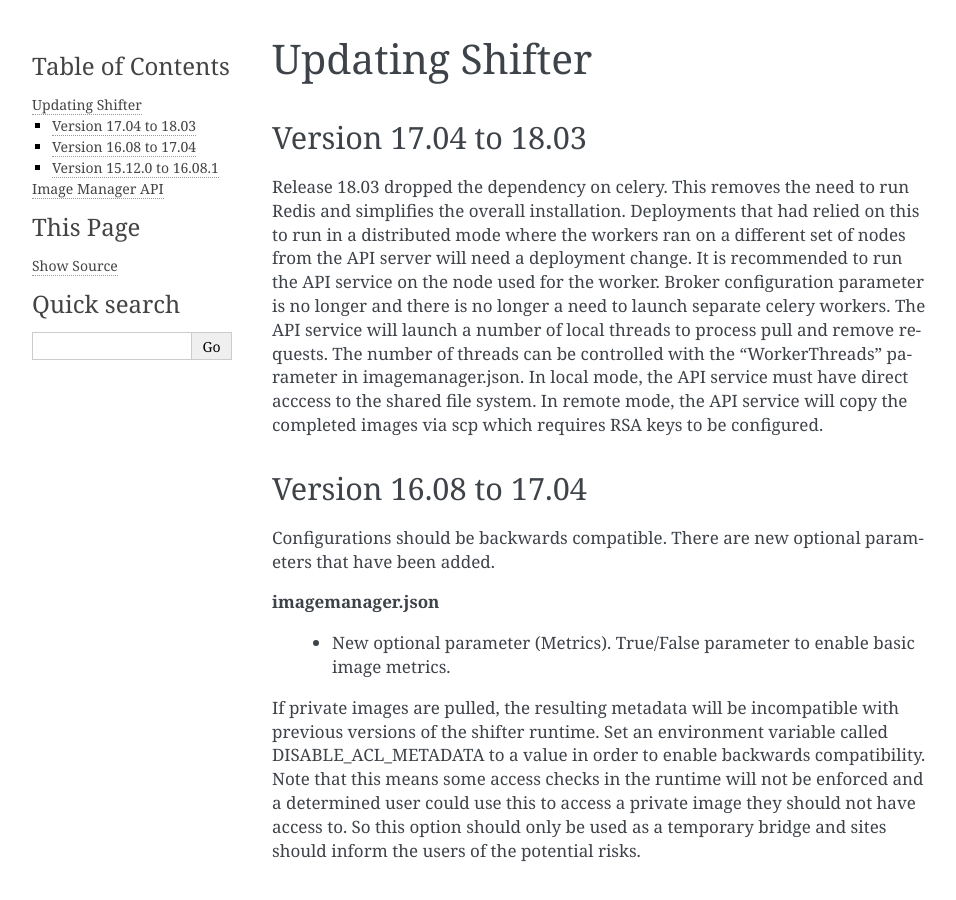
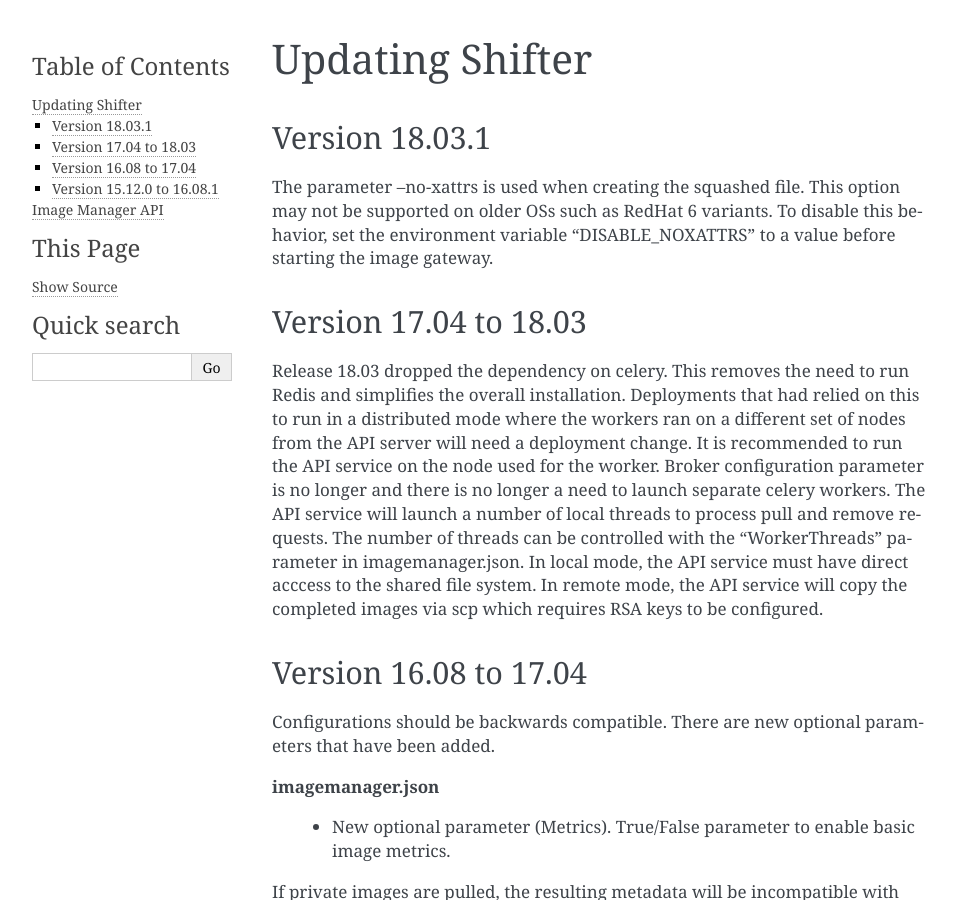
Before and after one commit to NERSC/shifter, a Sphinx documentation site: the page built from doc/updating.rst, in a window 1280 px wide and 900 px high. Shown: the whole window, without its empty margins (148-1104 px from the left). Built offline with Sphinx 7.4.7, drawn with Linux system fonts in a browser that asks for light colours.

Commit message:
Use --no-xattrs by default when creating squash files.

```diff
--- a/doc/updating.rst
+++ b/doc/updating.rst
@@ -1,5 +1,12 @@
 Updating Shifter
 ================
+
+Version 18.03.1
+---------------
+The parameter --no-xattrs is used when creating the squashed file.  This option
+may not be supported on older OSs such as RedHat 6 variants.  To disable this
+behavior, set the environment variable "DISABLE_NOXATTRS" to a value before
+starting the image gateway.
 
 Version 17.04 to 18.03
 ----------------------
```
Also changed, not shown: 1 other file.
